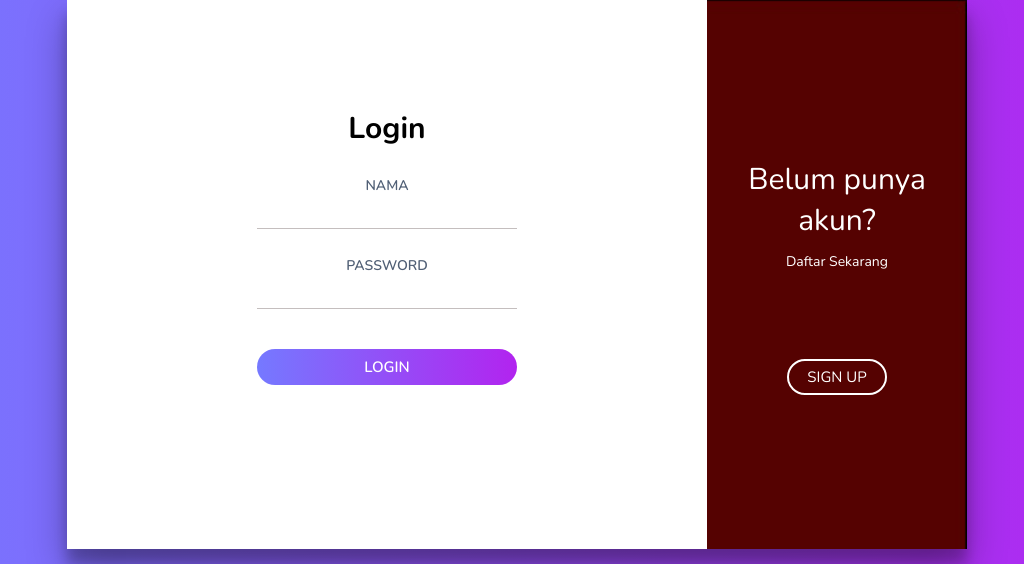
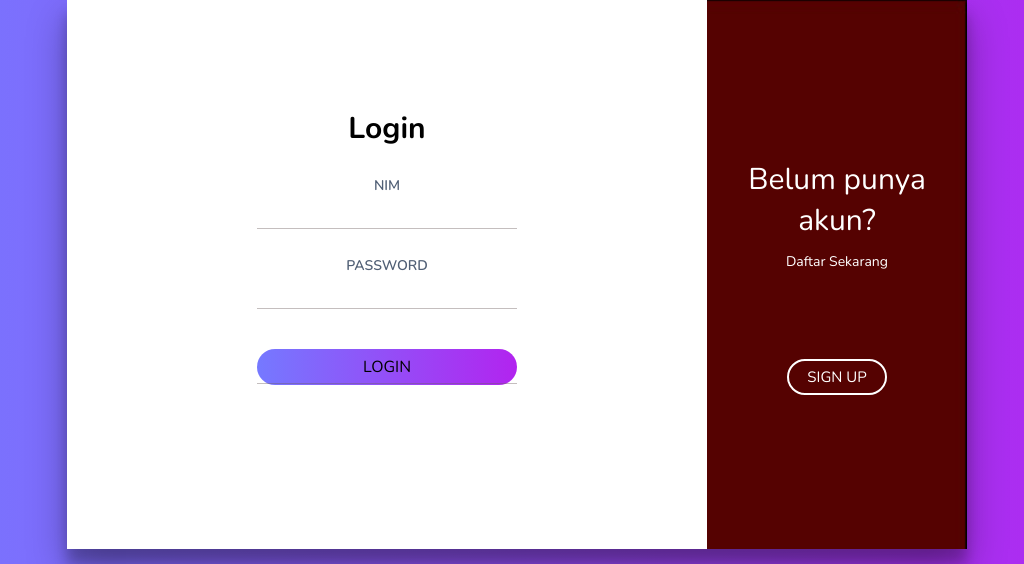
Before and after one commit to alfianAH/library-card, a PHP site: page /login.php in a window 1280 px wide. Shown: the part 126-690 px from the top of the page, without its empty margins (123-1147 px from the left). Run offline with PHP 8.4, Linux system fonts and the light colour scheme.

Commit message:
Add login feature

```diff
--- a/login.php
+++ b/login.php
@@ -1,3 +1,33 @@
+<?php
+SESSION_START();
+include "database.php";
+
+$db = new Database();
+
+$nim = (isset($_SESSION['nim'])) ? $_SESSION['nim'] : "";
+$token = (isset($_SESSION['token'])) ? $_SESSION['token'] : "";
+
+if($token && $nim){
+    // Query mahasiswa
+    $result = $db->execute("SELECT * FROM mahasiswa_tbl WHERE nim = '".$nim."' AND token = '".$token."'");
+
+    // If dosen, ...
+    if($result){
+        // Redirect to dashboard dosen
+        header("Location: user/");
+    }
+}
+
+// Get notification
+$notification = (isset($_SESSION['notification'])) ? $_SESSION['notification'] : "";
+
+if($notification){
+    echo $notification;
+    unset($_SESSION['notification']);
+}
+
+?>
+
 <!DOCTYPE html>
 <html>
 
@@ -11,19 +41,24 @@
 
 <body>
     <div class="cont">
+        <!-- Sign in -->
         <div class="form sign-in">
             <br><br>
             <h2>Login</h2>
+
             <label>
-        <span>Nama</span>
-        <input type="nama" name="nama">
-      </label>
+                <span>NIM</span>
+                <input type="text" name="nim" required>
+            </label>
+
             <label>
-        <span>Password</span>
-        <input type="password" name="password">
-      </label>
-            <button class="submit" type="button">Login</button>
+                <span>Password</span>
+                <input type="password" name="password" required>
+            </label>
 
+            <button class="submit">
+                <input type="submit" value="LOGIN">
+            </button>
         </div>
 
         <div class="sub-cont">
@@ -44,22 +79,39 @@
                 </div>
             </div>
 
+            <!-- Sign up -->
             <div class="form sign-up" id="signup">
                 <div class="signup"></div>
                 <h2>Sign up</h2>
+
                 <label>
                     <span>Nama</span>
-                    <input type="text">
+                    <input type="text" name="nama" required>
                 </label>
+
                 <label>
                     <span>NIM</span>
-                    <input type="text">
+                    <input type="text" name="nim" required>
                 </label>
+
+                <label>
+                    <span>Prodi</span>
+                    <input type="text" name="prodi" required>
+                </label>
+
                 <label>
                     <span>Password</span>
-                    <input type="password">
+                    <input type="password" name="password" required>
                 </label>
-                <button type="button" class="submit" id="sign-up">Sign Up Now</button>
+
+                <label>
+                    <span>Confirm Password</span>
+                    <input type="password" name="password2" required>
+                </label>
+
+                <button class="submit" id="sign-up">
+                    <input type="submit" value="SIGN UP">
+                </button>
             </div>
         </div>
     </div>
```
